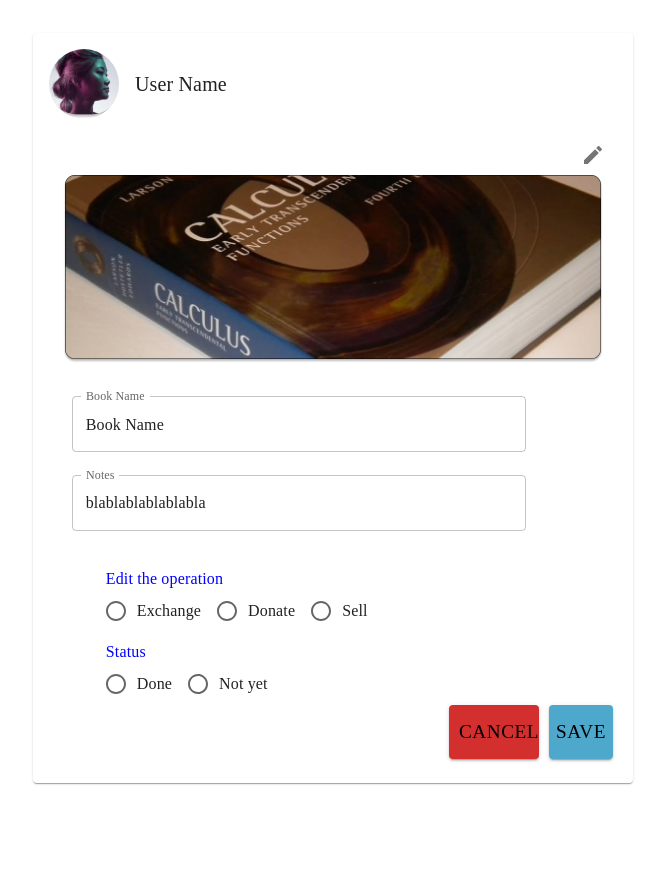
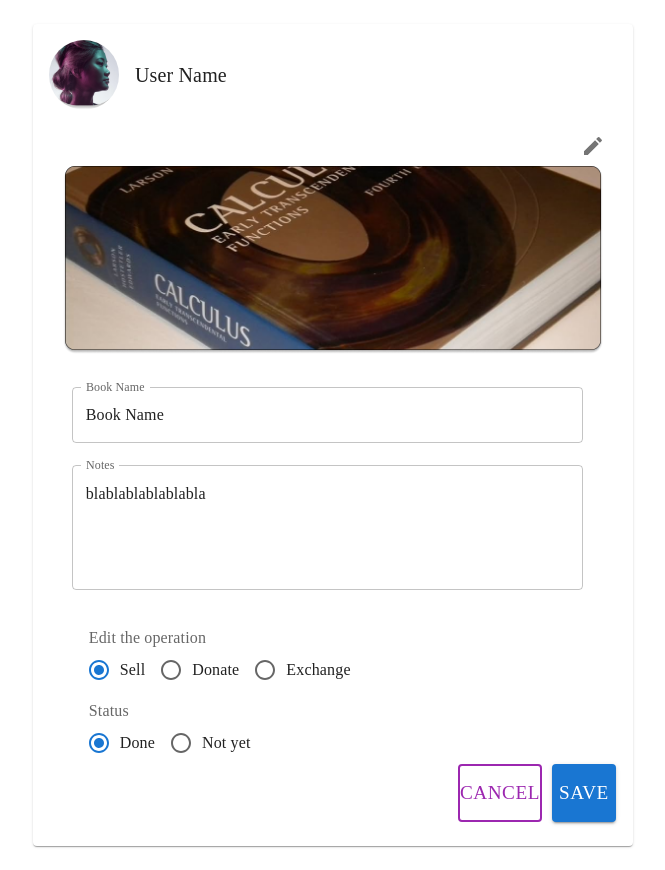
Before and after one commit to taladowiekat/unibooks, a React (Create React App) app in the folder frontend/: page / in a window 1280 px wide. Shown: the whole page, without its empty margins (307-972 px from the left). Before the commit the page ends 816 px from the top, so only its background shows below. Built offline with nearby package versions, Linux system fonts and the light colour scheme; a web font is replaced by a local one.

Commit message:
Some modifications regarding the design

```diff
--- a/frontend/src/pages/editPost/EditPost.js
+++ b/frontend/src/pages/editPost/EditPost.js
@@ -13,7 +13,6 @@ import {
     Radio,
     RadioGroup,
     TextField,
-    Typography,
     Avatar,
 } from '@mui/material';
 import userImage from './Avatar.png';
@@ -22,11 +21,15 @@ import EditIcon from '@mui/icons-material/Edit';
 import './EditPost.css';
 
 const EditPost = () => {
-    const [operation, setOperation] = useState('null');
-
+    const [operation, setOperation] = useState('Sell');
+    const [status, setstatus] = useState('Done');
     const handleRadioChange = (event) => {
         setOperation(event.target.value);
     };
+    const handleStatusChange = (event) => {
+        setstatus(event.target.value);
+    };
+
 
     return (
         <Box display="flex" justifyContent="center" alignItems="center" minHeight="100vh">
@@ -51,7 +54,8 @@ const EditPost = () => {
                             label="Book Name"
                             variant="outlined"
                             defaultValue="Book Name"
-                            sx={{ fontSize: 'large', width: '80%',marginLeft:" 4%",
+                            placeholder='Book Name'
+                            sx={{ fontSize: 'large', width: '90%',marginLeft:" 4%",
                             marginTop: "3%"
                              }}
                         />
@@ -61,38 +65,42 @@ const EditPost = () => {
                             label="Notes"
                             variant="outlined"
                             defaultValue="blablablablablabla"
-                            sx={{ fontSize: 'large', marginBottom: '20px', width: '80%',marginLeft:" 4%",   marginTop: "4%" }}
+                            placeholder='Notes'
+                            multiline
+                            rows={4}
+                            sx={{ fontSize: 'large', marginBottom: '20px', width: '80%',marginLeft:" 4%",   marginTop: "4%" ,width:"90%",
+                        }}
                         />
-                        <FormControl component="fieldset" margin="normal" fullWidth sx={{marginLeft: "10%"}}>
+                        <FormControl component="fieldset" margin="normal" fullWidth sx={{marginLeft: "7%"}}>
 
 
-                            <FormLabel sx={{ color: 'blue' }} component="legend">
-                                Edit the operation
-                            </FormLabel>
+                        <FormLabel>Edit the operation</FormLabel>
                             <RadioGroup row aria-label="operation" name="operation" value={operation} onChange={handleRadioChange}>
-                                <FormControlLabel value="exchange" control={<Radio />} label="Exchange" />
-                                <FormControlLabel value="donate" control={<Radio />} label="Donate" />
-                                <FormControlLabel value="sell" control={<Radio />} label="Sell" />
+                                <FormControlLabel value="Sell" control={<Radio />} label="Sell" />
+                                <FormControlLabel value="Donate" control={<Radio />} label="Donate" />
+                                <FormControlLabel value="Exchange" control={<Radio />} label="Exchange" />
+
                             </RadioGroup>
                         </FormControl>
-                        {operation === 'exchange' && (
+                        {operation === 'Exchange' && (
                             <TextField
                                 margin="normal"
-                                fullWidth
                                 id="preferred-books"
                                 name="preferredBooks"
                                 label="Book Name"
                                 variant="outlined"
                                 defaultValue="What kind of books would you like to exchange with?"
+                                placeholder="What kind of books would you like to exchange with?"
+                                sx={{width:"90%",marginLeft:"5%"}}
                             />
                         )}
 
                     <div id="EditPostFormInterfaceStatus">
-                        <FormControl sx={{ marginLeft: "10%"}}>
-                            <FormLabel id="demo-radio-buttons-group-label" sx={{ color: 'blue' }}>
+                        <FormControl sx={{ marginLeft: "7%"}}>
+                            <FormLabel >
                                 Status
                             </FormLabel>
-                            <RadioGroup row aria-labelledby="demo-radio-buttons-group-label" defaultValue="female" name="radio-buttons-group">
+                            <RadioGroup row aria-labelledby="demo-radio-buttons-group-label" value={status} onChange={handleStatusChange} defaultValue="female" name="radio-buttons-group">
                                 <FormControlLabel value="Done" control={<Radio />} label="Done" />
                                 <FormControlLabel value="Not yet" control={<Radio />} label="Not yet" />
                             </RadioGroup>
@@ -100,28 +108,27 @@ const EditPost = () => {
                     </div>
                     <div id="EditPostFormContaner">
                         <Button
-                            variant="contained"
+                             variant="outlined"
+                             color="secondary"
                             sx={{
                                 marginRight: '10px',
-                                color: 'black',
-                                backgroundColor: 'rgba(211, 47, 47, 1)',
-                                border: '5px',
+                                border: '2px solid ',
                                 paddingTop: '10px',
                                 paddingBottom: '10px',
                                 fontSize: 'larger',
-                                marginLeft: '400px',
-                                paddingLeft: '50px',
+                                marginLeft: '240%',
+                                paddingLeft: '40px',
                                 paddingRight: '40px',
+
                             }}
                         >
                             cancel
                         </Button>
                         <Button
                             variant="contained"
+                            color="primary"
                             sx={{
                                 marginRight: '10px',
-                                color: 'black',
-                                backgroundColor: 'rgba(77, 168, 204, 1)',
                                 border: '5px',
                                 paddingTop: '10px',
                                 paddingBottom: '10px',
```
